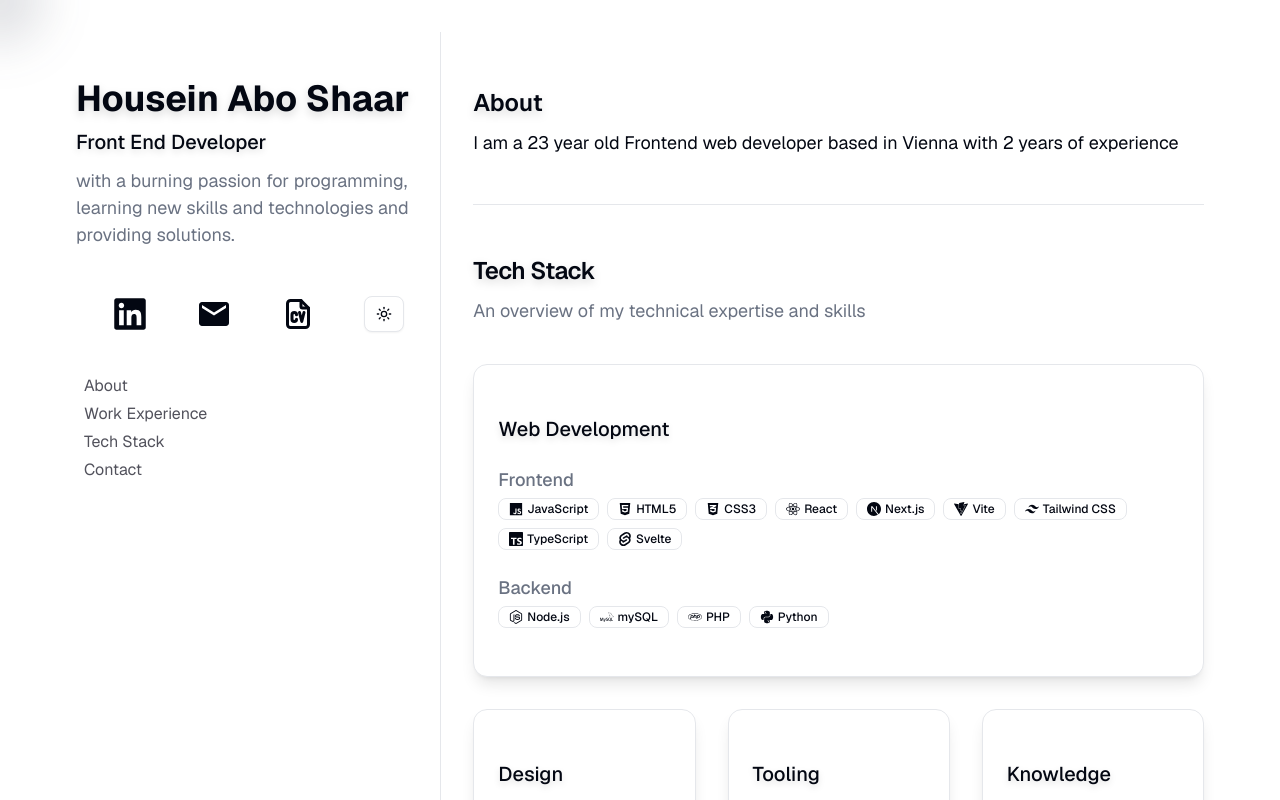
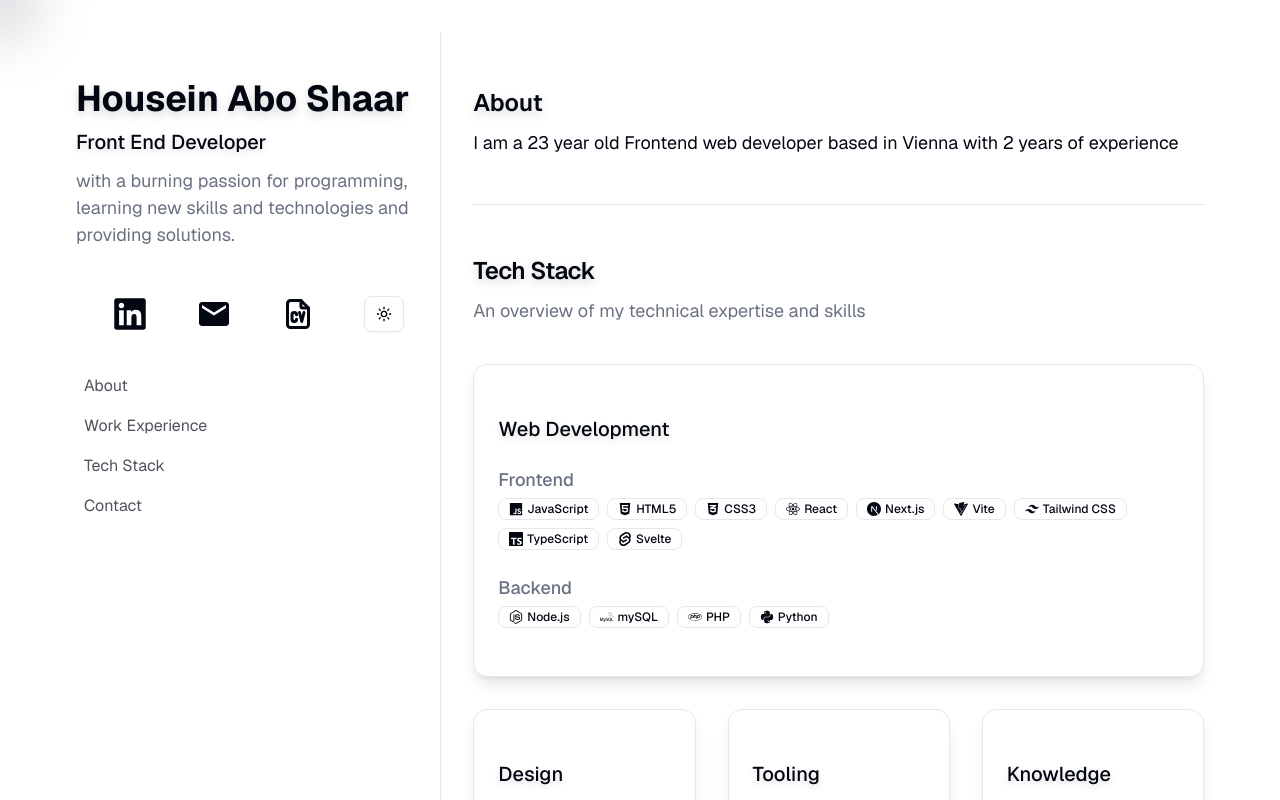
Before and after one commit to HouseinIsProgramming/aMoreElegantPortfolio, a Next.js app: page / in a window 1280 px wide. Shown: the top 800 px of the page. Built offline with nearby package versions, Linux system fonts and the light colour scheme.

Commit message:
about to do some promoves here

```diff
--- a/components/navmenu.tsx
+++ b/components/navmenu.tsx
@@ -11,9 +11,9 @@ const TABS = [
 
 function NavMenu() {
   return (
-    <nav className="max-sm:mx-auto py-4">
+    <nav className="max-sm:mx-auto py-4 flex flex-col gap-3">
       <AnimatedBackground
-        className="rounded-lg w-full bg-zinc-900 dark:bg-zinc-100"
+        className="rounded-lg dark:bg-zinc-100 max-w-1/2 bg-zinc-800"
         transition={{
           type: "spring",
           bounce: 0.2,
@@ -30,7 +30,7 @@ function NavMenu() {
             transition={{ delay: index * 0.1 }}
             data-id={tab.link}
             type="button"
-            className="px-2 lg:block py-0.5 hover:cursor-pointer text-zinc-600 transition-colors duration-300 hover:text-white dark:text-zinc-400 dark:hover:text-zinc-900"
+            className="px-2 py-0.5 text-zinc-600 transition-colors duration-300 hover:dark:text-zinc-950 dark:text-zinc-400 hover:text-zinc-50"
             onClick={() => {
               const element = document.getElementById(tab.link);
               if (element) {
```
